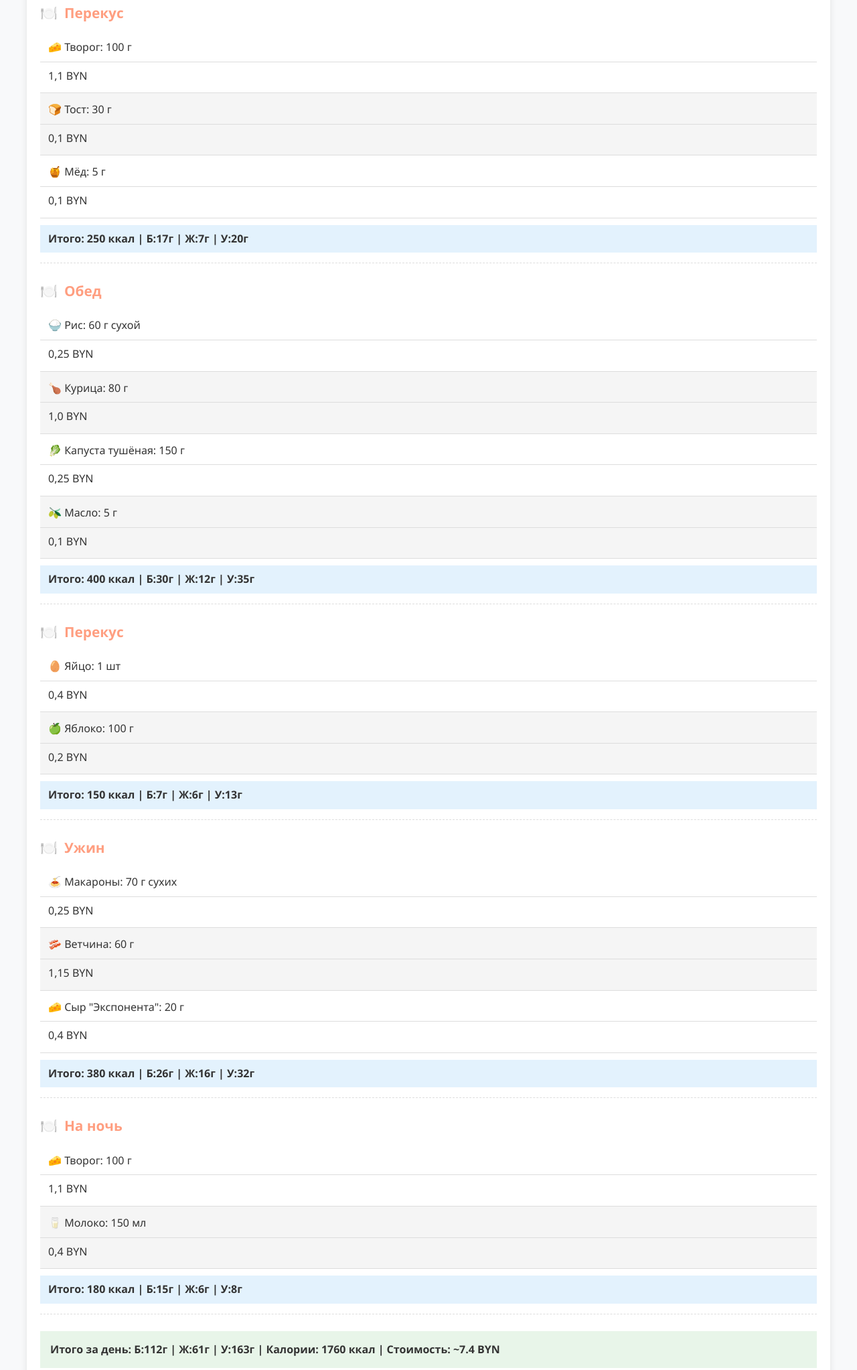
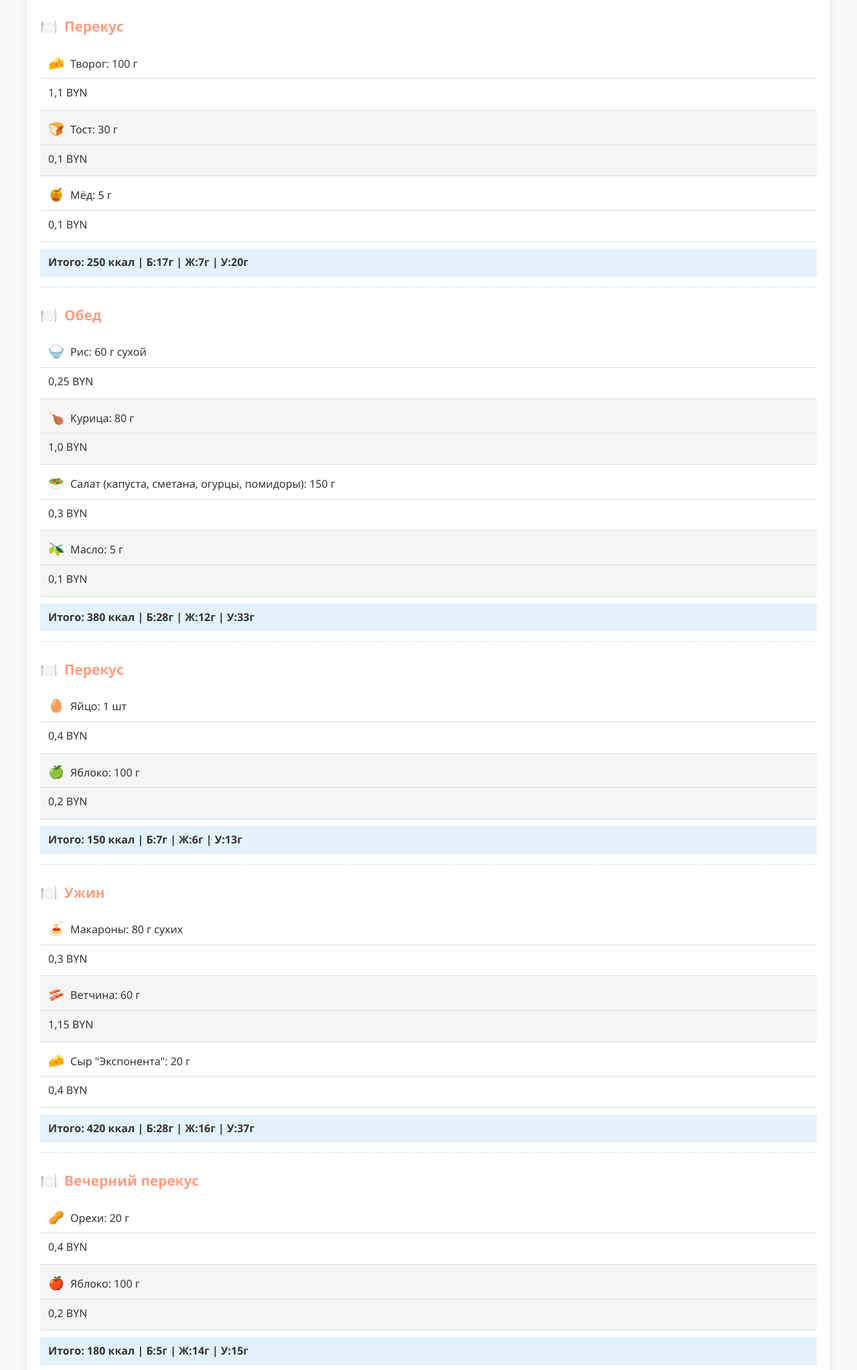
Before and after one commit to qwertyuiop903/milk, a plain HTML site: page index.html in a window 1280 px wide. Shown: the part 749-2794 px from the top of the page at 67% size. Drawn offline with Linux system fonts and the light colour scheme.

Commit message:
Update index.html

```diff
--- a/index.html
+++ b/index.html
@@ -197,10 +197,10 @@
     <div class="meal">
         <h3 class="meal-title">Завтрак</h3>
         <table class="meal-items">
-            <tr><td>🥣 Овсянка: 60 г сухой</td><td>0,3 BYN</td></tr>
-            <tr><td>🥛 Молоко: 200 мл</td><td>0,5 BYN</td></tr>
-            <tr><td>🍌 Банан: 100 г</td><td>0,5 BYN</td></tr>
-            <tr><td>🥜 Арахис: 10 г</td><td>0,2 BYN</td></tr>
+            <tr><td><span class="emoji">🥣</span> Овсянка: 60 г сухой</td><td>0,3 BYN</td></tr>
+            <tr><td><span class="emoji">🥛</span> Молоко: 200 мл</td><td>0,5 BYN</td></tr>
+            <tr><td><span class="emoji">🍌</span> Банан: 100 г</td><td>0,5 BYN</td></tr>
+            <tr><td><span class="emoji">🥜</span> Арахис: 10 г</td><td>0,2 BYN</td></tr>
         </table>
         <div class="meal-total">
             Итого: 400 ккал | Б:17г | Ж:14г | У:55г
@@ -210,9 +210,9 @@
     <div class="meal">
         <h3 class="meal-title">Перекус</h3>
         <table class="meal-items">
-            <tr><td>🧀 Творог: 100 г</td><td>1,1 BYN</td></tr>
-            <tr><td>🍞 Тост: 30 г</td><td>0,1 BYN</td></tr>
-            <tr><td>🍯 Мёд: 5 г</td><td>0,1 BYN</td></tr>
+            <tr><td><span class="emoji">🧀</span> Творог: 100 г</td><td>1,1 BYN</td></tr>
+            <tr><td><span class="emoji">🍞</span> Тост: 30 г</td><td>0,1 BYN</td></tr>
+            <tr><td><span class="emoji">🍯</span> Мёд: 5 г</td><td>0,1 BYN</td></tr>
         </table>
         <div class="meal-total">
             Итого: 250 ккал | Б:17г | Ж:7г | У:20г
@@ -222,21 +222,21 @@
     <div class="meal">
         <h3 class="meal-title">Обед</h3>
         <table class="meal-items">
-            <tr><td>🍚 Рис: 60 г сухой</td><td>0,25 BYN</td></tr>
-            <tr><td>🍗 Курица: 80 г</td><td>1,0 BYN</td></tr>
-            <tr><td>🥬 Капуста тушёная: 150 г</td><td>0,25 BYN</td></tr>
-            <tr><td>🫒 Масло: 5 г</td><td>0,1 BYN</td></tr>
+            <tr><td><span class="emoji">🍚</span> Рис: 60 г сухой</td><td>0,25 BYN</td></tr>
+            <tr><td><span class="emoji">🍗</span> Курица: 80 г</td><td>1,0 BYN</td></tr>
+            <tr><td><span class="emoji">🥗</span> Салат (капуста, сметана, огурцы, помидоры): 150 г</td><td>0,3 BYN</td></tr>
+            <tr><td><span class="emoji">🫒</span> Масло: 5 г</td><td>0,1 BYN</td></tr>
         </table>
         <div class="meal-total">
-            Итого: 400 ккал | Б:30г | Ж:12г | У:35г
+            Итого: 380 ккал | Б:28г | Ж:12г | У:33г
         </div>
     </div>
 
     <div class="meal">
         <h3 class="meal-title">Перекус</h3>
         <table class="meal-items">
-            <tr><td>🥚 Яйцо: 1 шт</td><td>0,4 BYN</td></tr>
-            <tr><td>🍏 Яблоко: 100 г</td><td>0,2 BYN</td></tr>
+            <tr><td><span class="emoji">🥚</span> Яйцо: 1 шт</td><td>0,4 BYN</td></tr>
+            <tr><td><span class="emoji">🍏</span> Яблоко: 100 г</td><td>0,2 BYN</td></tr>
         </table>
         <div class="meal-total">
             Итого: 150 ккал | Б:7г | Ж:6г | У:13г
@@ -246,32 +246,34 @@
     <div class="meal">
         <h3 class="meal-title">Ужин</h3>
         <table class="meal-items">
-            <tr><td>🍝 Макароны: 70 г сухих</td><td>0,25 BYN</td></tr>
-            <tr><td>🥓 Ветчина: 60 г</td><td>1,15 BYN</td></tr>
-            <tr><td>🧀 Сыр "Экспонента": 20 г</td><td>0,4 BYN</td></tr>
+            <tr><td><span class="emoji">🍝</span> Макароны: 80 г сухих</td><td>0,3 BYN</td></tr>
+            <tr><td><span class="emoji">🥓</span> Ветчина: 60 г</td><td>1,15 BYN</td></tr>
+            <tr><td><span class="emoji">🧀</span> Сыр "Экспонента": 20 г</td><td>0,4 BYN</td></tr>
         </table>
         <div class="meal-total">
-            Итого: 380 ккал | Б:26г | Ж:16г | У:32г
+            Итого: 420 ккал | Б:28г | Ж:16г | У:37г
         </div>
     </div>
 
     <div class="meal">
-        <h3 class="meal-title">На ночь</h3>
+        <h3 class="meal-title">Вечерний перекус</h3>
         <table class="meal-items">
-            <tr><td>🧀 Творог: 100 г</td><td>1,1 BYN</td></tr>
-            <tr><td>🥛 Молоко: 150 мл</td><td>0,4 BYN</td></tr>
+            <tr><td><span class="emoji">🥜</span> Орехи: 20 г</td><td>0,4 BYN</td></tr>
+            <tr><td><span class="emoji">🍎</span> Яблоко: 100 г</td><td>0,2 BYN</td></tr>
         </table>
         <div class="meal-total">
-            Итого: 180 ккал | Б:15г | Ж:6г | У:8г
+            Итого: 180 ккал | Б:5г | Ж:14г | У:15г
         </div>
     </div>
 
     <div class="day-total">
-        <strong>Итого за день:</strong> Б:112г | Ж:61г | У:163г | Калории: 1760 ккал | Стоимость: ~7.4 BYN
+        <strong>Итого за день:</strong> Б:102г | Ж:69г | У:173г | Калории: 1780 ккал | Стоимость: ~4,9 BYN
     </div>
 </div>
 
 
 
+
+
 </body>
 </html>
```
